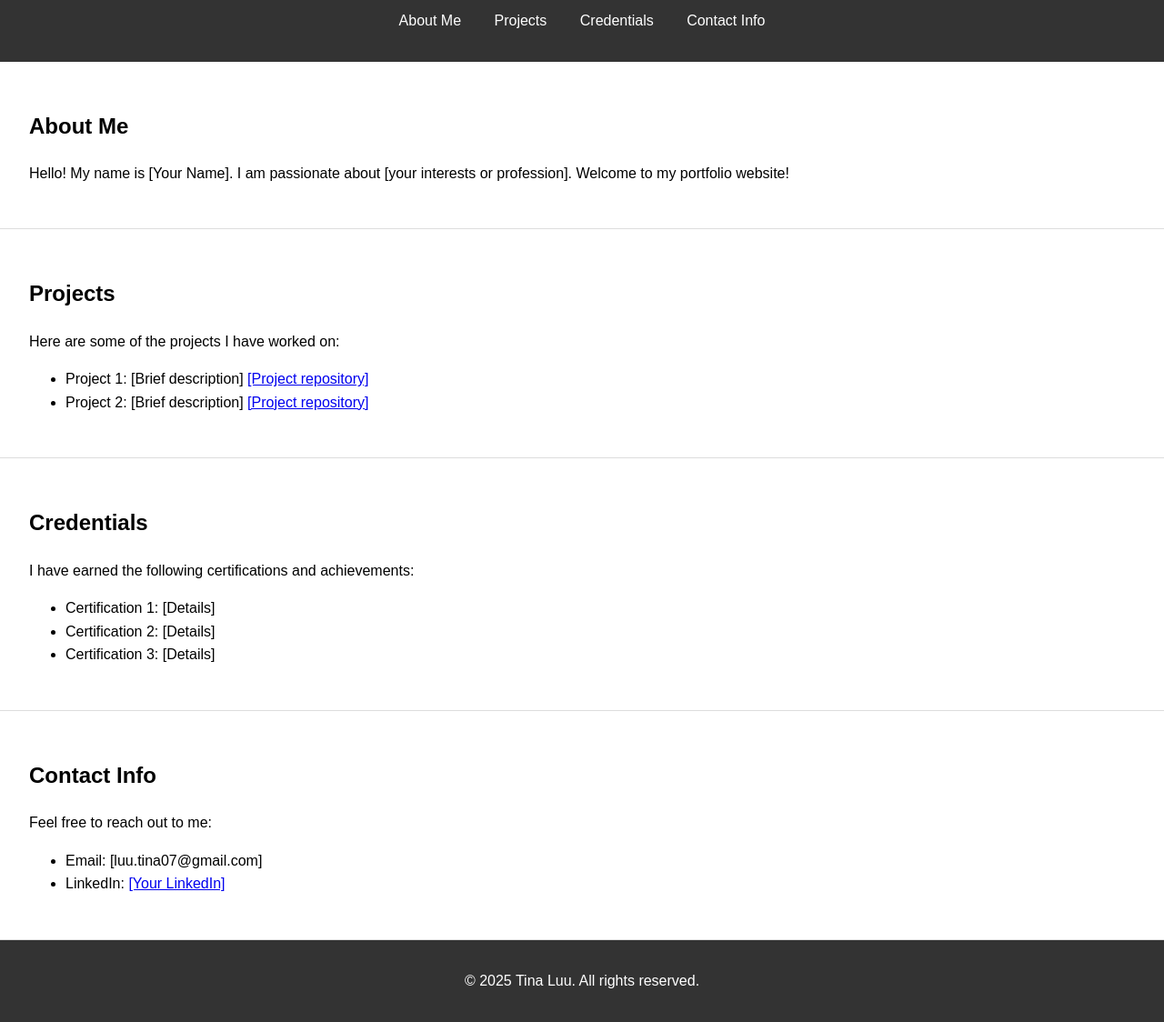
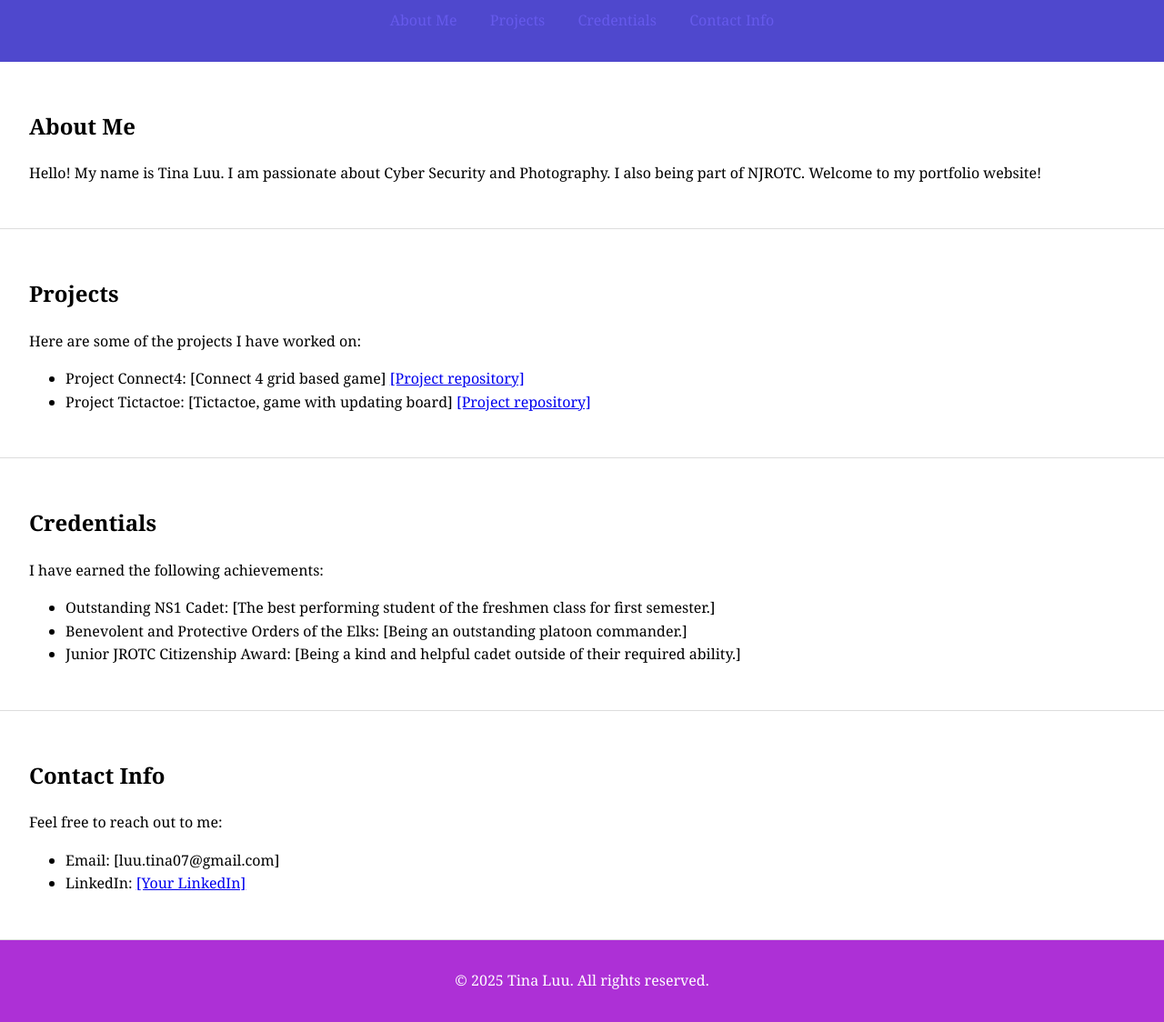
Before and after one commit to hangit58/hangit58.github.io, a plain HTML site: page index.html in a window 1280 px wide. Shown: the part 100-1224 px from the top of the page at 91% size. Drawn offline with Linux system fonts and the light colour scheme.

Commit message:
Update index.html

```diff
--- a/index.html
+++ b/index.html
@@ -8,13 +8,13 @@
     <style>
         /* Basic styling for the page */
         body {
-            font-family: Arial, sans-serif;
+            font-family: Georgia, 'Times New Roman', Times, serif, monospace;
             margin: 0;
             padding: 0;
             line-height: 1.6;
         }
         header {
-            background: #333;
+            background: #4f48cd;
             color: #fff;
             padding: 1rem 0;
             text-align: center;
@@ -23,7 +23,7 @@
             margin: 1rem 0;
         }
         nav a {
-            color: #fff;
+            color: #665aec;
             text-decoration: none;
             margin: 0 1rem;
         }
@@ -34,7 +34,7 @@
         footer {
             text-align: center;
             padding: 1rem;
-            background: #333;
+            background: #ad30d6;
             color: #fff;
         }
     </style>
@@ -56,7 +56,7 @@
         <h2>About Me</h2>
         <p>
             <!-- Add a brief introduction about yourself here -->
-            Hello! My name is [Your Name]. I am passionate about [your interests or profession].
+            Hello! My name is Tina Luu. I am passionate about Cyber Security and Photography. I also being part of NJROTC.
             Welcome to my portfolio website!
         </p>
     </section>
@@ -69,8 +69,8 @@
             Here are some of the projects I have worked on:
         </p>
         <ul>
-            <li>Project 1: [Brief description] <a href="[link to project repository]" target="_blank">[Project repository]</a></li>
-            <li>Project 2: [Brief description] <a href="[link to project repository]" target="_blank">[Project repository]</a></li>
+            <li>Project Connect4: [Connect 4 grid based game] <a href="https://github.com/Tuna336/Connect4.git" target="_blank">[Project repository]</a></li>
+            <li>Project Tictactoe: [Tictactoe, game with updating board] <a href="https://github.com/Tuna336/TicTacToe.git" target="_blank">[Project repository]</a></li>
         </ul>
     </section>
 
@@ -79,12 +79,12 @@
         <h2>Credentials</h2>
         <p>
             <!-- Add your credentials, certifications, or achievements here -->
-            I have earned the following certifications and achievements:
+            I have earned the following achievements:
         </p>
         <ul>
-            <li>Certification 1: [Details]</li>
-            <li>Certification 2: [Details]</li>
-            <li>Certification 3: [Details]</li>
+            <li>Outstanding NS1 Cadet: [The best performing student of the freshmen class for first semester.] </li>
+            <li>Benevolent and Protective Orders of the Elks: [Being an outstanding platoon commander.]</li>
+            <li>Junior JROTC Citizenship Award: [Being a kind and helpful cadet outside of their required ability.]</li>
             <!-- Add images of your certification digital badges -->
         </ul>
     </section>
@@ -98,7 +98,7 @@
         </p>
         <ul>
             <li>Email: [luu.tina07@gmail.com]</li>
-            <li>LinkedIn: <a href="[your-linkedin-profile]" target="_blank">[Your LinkedIn]</a></li>
+            <li>LinkedIn: <a href="https://www.linkedin.com/in/tina-luu-6281a7252/" target="_blank">[Your LinkedIn]</a></li>
         </ul>
     </section>
 
```
